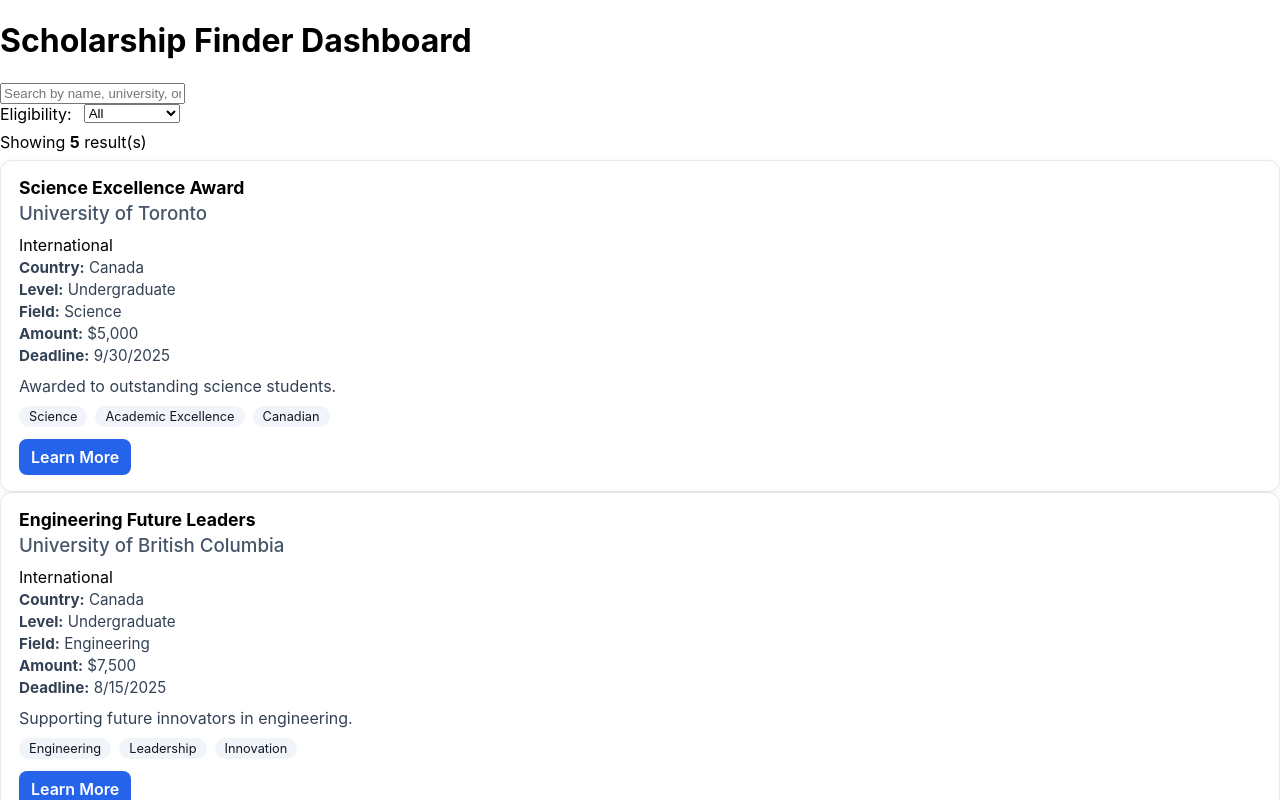
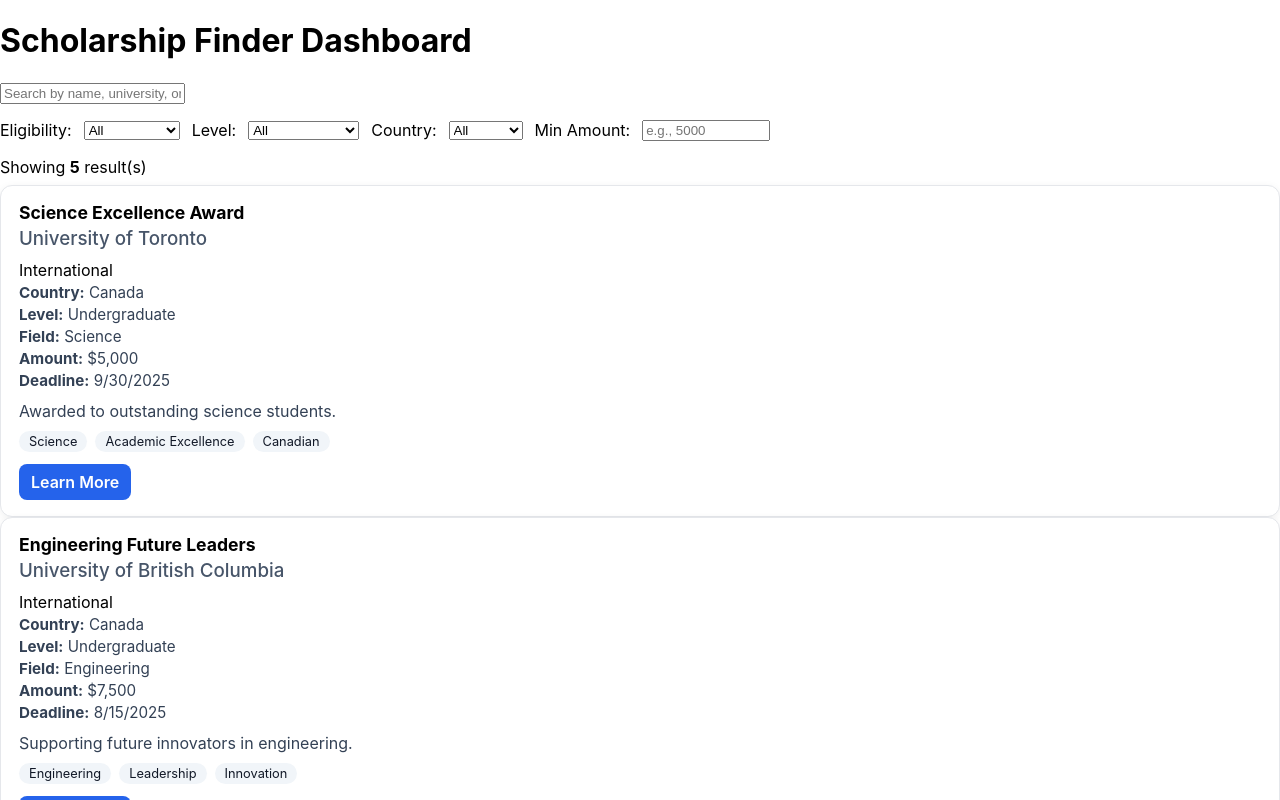
Before and after one commit to mohamdaan/Scholarship-app-, a React (Create React App) app: page / in a window 1280 px wide. Shown: the top 800 px of the page. Built offline with nearby package versions, Linux system fonts and the light colour scheme.

Commit message:
Added more filter options (level,country,minAmount, )

```diff
--- a/src/App.js
+++ b/src/App.js
@@ -30,16 +30,32 @@ const toAcronym = (str = "") => {
 
 export default function App() {
   const [query, setQuery] = useState("");
-  const [filter, setFilter] = useState({ eligibility: "All" }); //state for filtering
+  const [filter, setFilter] = useState({
+    eligibility: "All",
+    country: "All",
+    level: "All",
+    amount: "",
+  }); //state for filtering
 
   // case-insensitive search
   const filteredScholarships = useMemo(() => {
     const q = query.trim().toLowerCase();
 
     return scholarshipsData.filter((s) => {
+      const parseAmount = (val) => {
+        if (typeof val === "number") return val;
+        const cleaned = String(val).replace(/[^0-9.]/g, "");
+        const num = Number(cleaned);
+        return Number.isFinite(num) ? num : 0;
+      };
       if (!q)
         return (
-          filter.eligibility === "All" || s.eligibility === filter.eligibility
+          (filter.eligibility === "All" ||
+            s.eligibility === filter.eligibility) &&
+          (filter.country === "All" || s.country === filter.country) &&
+          (filter.level === "All" || s.level === filter.level) &&
+          (!filter.amount ||
+            parseAmount(Number(s.amount)) >= parseAmount(Number(filter.amount)))
         );
 
       const name = s.name?.toLowerCase() || "";
@@ -81,6 +97,14 @@ export default function App() {
       const matchesEligibility =
         filter.eligibility === "All" || s.eligibility === filter.eligibility; // checks to see if current scholarship, s has same eligibility as the filter value in useState
 
+      const matchesCountry =
+        filter.country === "All" || s.country === filter.country;
+
+      const matchesLevel = filter.level === "All" || s.level === filter.level;
+
+      const matchesAmount =
+        !filter.amount || Number(s.amount) >= Number(filter.amount);
+
       const matchesSearch =
         name.includes(q) ||
         university.includes(q) ||
@@ -90,7 +114,13 @@ export default function App() {
         degree.includes(q) ||
         tags.some((t) => t.includes(q));
 
-      return matchesEligibility && matchesSearch;
+      return (
+        matchesEligibility &&
+        matchesSearch &&
+        matchesCountry &&
+        matchesLevel &&
+        matchesAmount
+      );
     });
   }, [query, filter]);
 
--- a/src/components/FilterForm.js
+++ b/src/components/FilterForm.js
@@ -1,16 +1,69 @@
 export default function FilterForm({ filter, setFilter }) {
   return (
-      <div className="filters" style={{ display: "flex", gap: 12, alignItems: "center" }}>
+    <div
+      className="filters"
+      style={{
+        display: "flex",
+        gap: 12,
+        alignItems: "center",
+        flexWrap: "wrap",
+        margin: "1rem 0",
+      }}
+    >
+      {/* Eligibility Filter */}
       <label htmlFor="eligibility">Eligibility:</label>
       <select
         id="eligibility"
         value={filter.eligibility}
-          onChange={(e) => setFilter(f => ({ ...f, eligibility: e.target.value }))}
+        onChange={(e) =>
+          setFilter((f) => ({ ...f, eligibility: e.target.value }))
+        }
       >
         <option value="All">All</option>
         <option value="Local">Local</option>
         <option value="International">International</option>
       </select>
+
+      {/* Level Filter */}
+      <label htmlFor="level">Level:</label>
+      <select
+        id="level"
+        value={filter.level}
+        onChange={(e) => setFilter((f) => ({ ...f, level: e.target.value }))}
+      >
+        <option value="All">All</option>
+        <option value="Undergraduate">Undergraduate</option>
+        <option value="Graduate">Graduate</option>
+        <option value="Masters">Masters</option>
+        <option value="PhD">PhD</option>
+      </select>
+
+      {/* Country Filter */}
+      <label htmlFor="country">Country:</label>
+      <select
+        id="country"
+        value={filter.country}
+        onChange={(e) => setFilter((f) => ({ ...f, country: e.target.value }))}
+      >
+        <option value="All">All</option>
+        <option value="Canada">Canada</option>
+        <option value="United Kingdom">UK</option>
+        <option value="United States">USA</option>
+        <option value="Australia">Australia</option>
+        <option value="United Arab Emirates">UAE</option>
+      </select>
+
+      <label htmlFor="amount">Min Amount:</label>
+      <input
+        id="amount"
+        type="number"
+        min="0"
+        step="500"
+        value={filter.amount}
+        onChange={(e) => setFilter((f) => ({ ...f, amount: e.target.value }))}
+        placeholder="e.g., 5000"
+        style={{ width: 120 }}
+      />
     </div>
   );
 }
```
Lines whose indentation alone changed are shown as unchanged.
